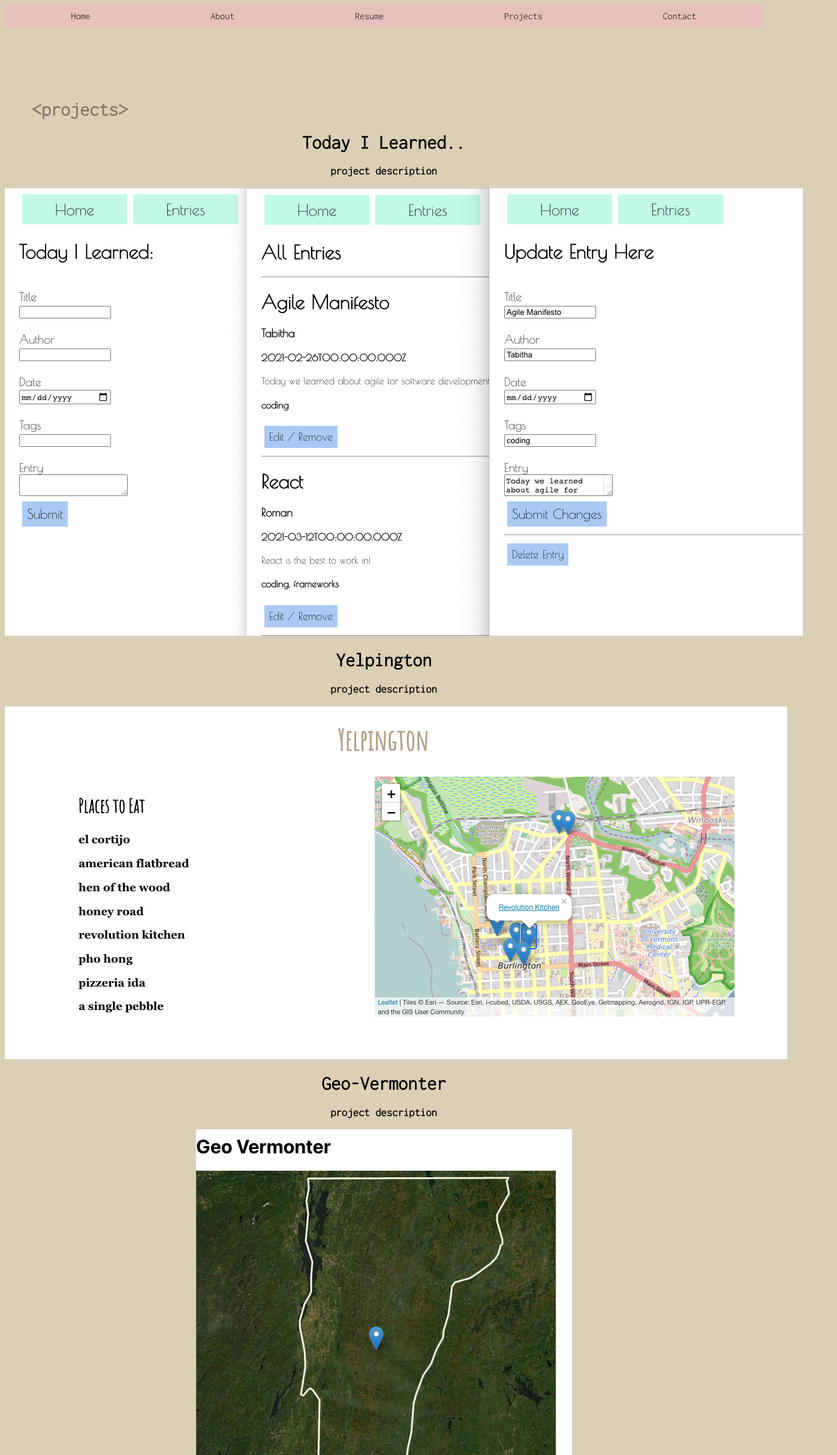
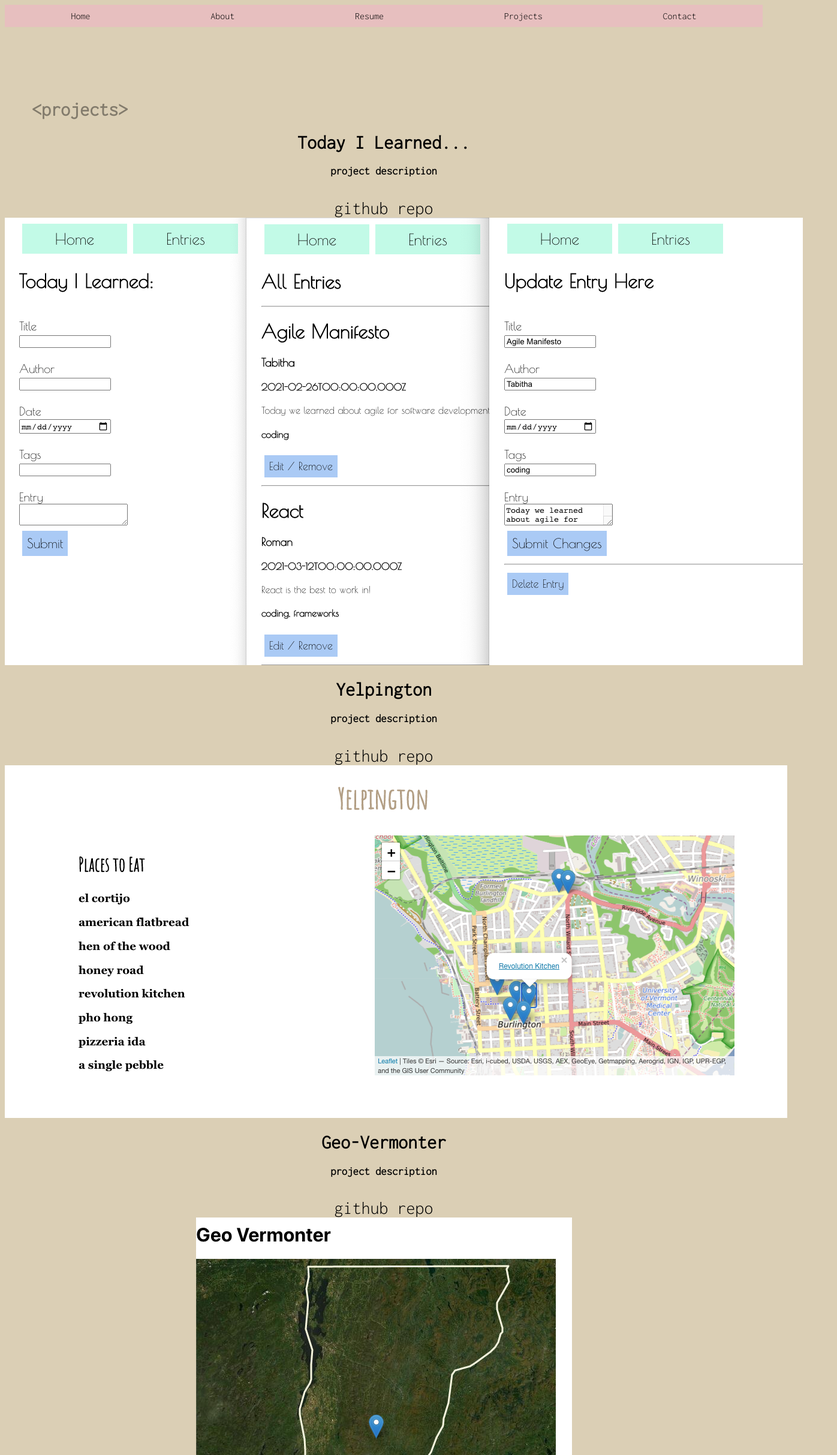
Before and after one commit to jenstella/portfolio, a React (Create React App) app: page /projects in a window 1280 px wide. Shown: the top 2426 px of the page at 60% size, 1396 px wide, since content can reach past the window. Built offline with nearby package versions, Linux system fonts and the light colour scheme; a web font is replaced by a local one.

Commit message:
proj page

```diff
--- a/src/components/Projects.js
+++ b/src/components/Projects.js
@@ -13,27 +13,139 @@ export default function Projects() {
     <div id="projects-container">
       <h1 id="projects-one">&lt;projects&gt;</h1>
       <div id="projects-content">
-        <h1 className="proj-title">Today I Learned..</h1>
+        <h1 className="proj-title">Today I Learned...</h1>
         <h3>project description</h3>
-        <img src={til} alt="screenshot of today I learned"/>
+        <br></br>
+        <a
+          href="https://github.com/jenstella/react-journal"
+          target="_blank"
+          rel="noreferrer"
+          style={{
+            textDecoration: "none",
+            color: "black",
+            fontSize: "30px",
+          }}
+        >
+          github repo
+        </a>
+        <img src={til} alt="screenshot of today I learned" />
+
+
         <h1 className="proj-title">Yelpington</h1>
         <h3>project description</h3>
-        <img src={yelpington} alt="screenshot of yelpington"/>
+        <br></br>
+        <a
+          href="https://github.com/jenstella/yelpington"
+          target="_blank"
+          rel="noreferrer"
+          style={{
+            textDecoration: "none",
+            color: "black",
+            fontSize: "30px",
+          }}
+        >
+          github repo
+        </a>
+        <img src={yelpington} alt="screenshot of yelpington" />
+
+
         <h1 className="proj-title">Geo-Vermonter</h1>
         <h3>project description</h3>
-        <img src={geoVermonter} alt="screenshot of geovermonter"/>
+        <br></br>
+        <a
+          href="https://github.com/jenstella/geo-vermonter"
+          target="_blank"
+          rel="noreferrer"
+          style={{
+            textDecoration: "none",
+            color: "black",
+            fontSize: "30px",
+          }}
+        >
+          github repo
+        </a>
+        <br></br>
+        <img src={geoVermonter} alt="screenshot of geovermonter" />
+
+
         <h1 className="proj-title">Tic Tac Toe</h1>
         <h3>project description</h3>
-        <img src={ttt} alt="screenshot of tic tac toe"/>
+        <br></br>
+        <a
+          href="https://github.com/jenstella/tic-tac-toe"
+          target="_blank"
+          rel="noreferrer"
+          style={{
+            textDecoration: "none",
+            color: "black",
+            fontSize: "30px",
+          }}
+        >
+          github repo
+        </a>
+        <br></br>
+        <img src={ttt} alt="screenshot of tic tac toe" />
+
+
         <h1 className="proj-title">Remock</h1>
         <h3>project description</h3>
+        <br></br>
+        <a
+          href="https://github.com/jenstella/remock-blog"
+          target="_blank"
+          rel="noreferrer"
+          style={{
+            textDecoration: "none",
+            color: "black",
+            fontSize: "30px",
+          }}
+        >
+          github repo
+        </a>
+        <br></br>
+        <img src={remock} alt="screenshot of remock" />
+
+
+
         <h1 className="proj-title">Zorkington</h1>
         <h3>project description</h3>
-        <img src={zorkington} alt="screenshot of zorkington"/>
+        <br></br>
+        <a
+          href="https://github.com/jenstella/zorkington"
+          target="_blank"
+          rel="noreferrer"
+          style={{
+            textDecoration: "none",
+            color: "black",
+            fontSize: "30px",
+          }}
+        >
+          github repo
+        </a>
+        <br></br>
+        <img src={zorkington} alt="screenshot of zorkington" />
+
+
         <h1 className="proj-title">Guess The Number</h1>
         <h3>project description</h3>
-        <img src={guess} alt="screenshot of guess the number"/>
+        <br></br>
+        <a
+          href="https://github.com/jenstella/guess-the-number"
+          target="_blank"
+          rel="noreferrer"
+          style={{
+            textDecoration: "none",
+            color: "black",
+            fontSize: "30px",
+          }}
+        >
+          github repo
+        </a>
+        <br></br>
+        <img src={guess} alt="screenshot of guess the number" />
       </div>
+
+
       <h1 id="projects-two">&lt;/projects&gt;</h1>
     </div>
   );
```
